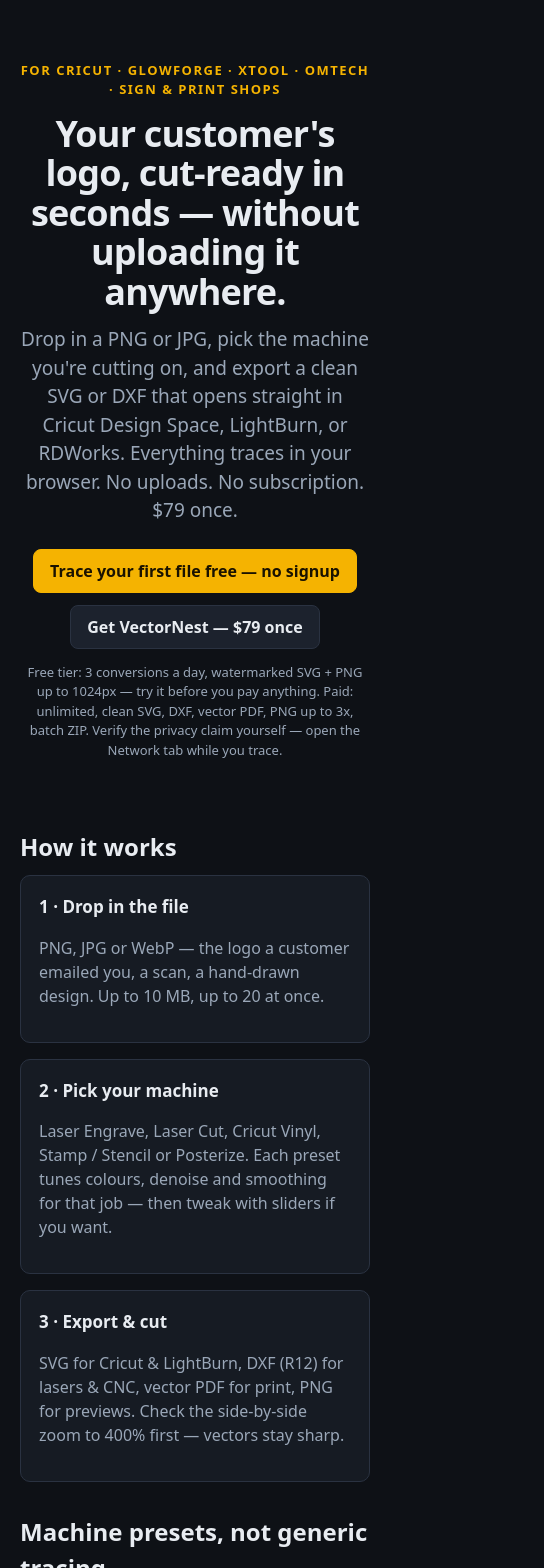
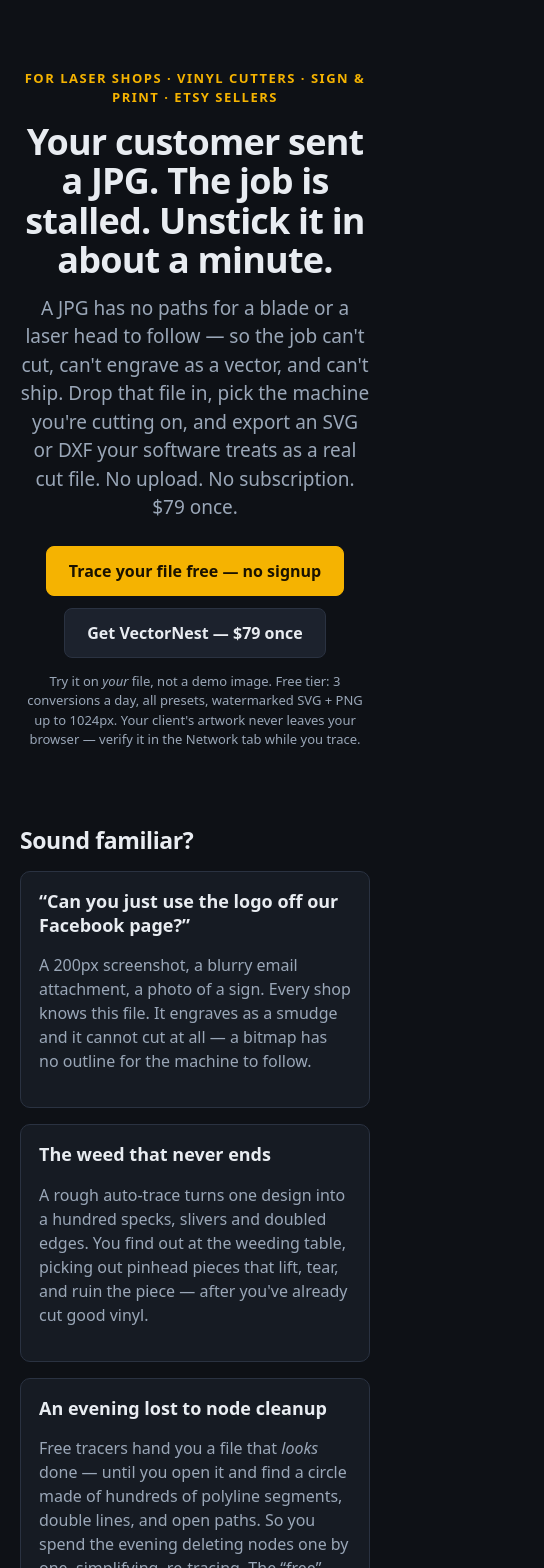
Before and after one commit to pishaiCat/vectorrep, a React (Vite) app: page / in a window 390 px wide. Shown: the part 180-1748 px from the top of the page, 544 px wide, since content can reach past the window. Built offline with nearby package versions, Linux system fonts and the light colour scheme.

Commit message:
Redesign homepage around customer psychology (pain mirror, job flow, objection FAQ)

```diff
--- a/src/index.css
+++ b/src/index.css
@@ -112,7 +112,35 @@ footer.site {
 footer.site a { color: var(--muted); text-decoration: none; }
 footer.site a:hover { color: var(--text); }
 
-/* ---- Studio ---- */
+/* ---- Landing page (customer-psychology redesign) ---- */
+.lp section { margin-bottom: 8px; }
+.lp-hero { padding: 56px 0 28px; }
+.lp-hero h1 { font-size: 56px; max-width: 880px; }
+.section-title { font-size: 28px; letter-spacing: -0.4px; margin: 44px 0 14px; }
+.lp-section-sub { max-width: 760px; font-size: 16px; }
+.lp-pain .card h3 { font-size: 18px; line-height: 1.3; }
+.lp-pain-close { max-width: 820px; margin: 16px auto 0; text-align: center; font-size: 16px; }
+.lp-step { position: relative; padding-top: 18px; }
+.step-num {
+  display: inline-flex; align-items: center; justify-content: center;
+  width: 30px; height: 30px; border-radius: 999px; background: var(--accent);
+  color: var(--accent-text); font-weight: 800; font-size: 15px; margin-bottom: 10px;
+}
+.lp-proof p { font-size: 16px; }
+.lp-proof p + p { margin-top: 12px; }
+.lp-presets { display: grid; grid-template-columns: repeat(2, 1fr); gap: 16px; }
+.lp-preset h3 { font-size: 18px; }
+.btn-lg { padding: 12px 22px; font-size: 16px; }
+.lp-cta { border-top: 1px solid var(--border); margin-top: 40px; padding: 44px 0 8px; }
+.lp-cta h2 { font-size: 34px; margin: 0 auto 12px; max-width: 720px; }
+@media (max-width: 820px) {
+  .lp-hero h1 { font-size: 36px; }
+  .section-title { font-size: 23px; margin-top: 32px; }
+  .lp-presets { grid-template-columns: 1fr; }
+  .lp-cta h2 { font-size: 26px; }
+  .lp table { display: block; overflow-x: auto; }
+}
+
 .studio-page { max-width: 1480px; }
 .studio-head { display: flex; justify-content: space-between; align-items: center; flex-wrap: wrap; gap: 10px; }
 .studio-head h1 { margin: 0; }
--- a/src/pages/Landing.tsx
+++ b/src/pages/Landing.tsx
@@ -1,77 +1,131 @@
 export default function Landing() {
   return (
-    <div className="container">
-      <section className="hero">
-        <p className="eyebrow">For Cricut · Glowforge · xTool · Omtech · sign &amp; print shops</p>
-        <h1>Your customer&apos;s logo, cut-ready in seconds — without uploading it anywhere.</h1>
+    <div className="container lp">
+      {/* 1 — HERO: name the exact painful moment, promise the outcome, kill the risks */}
+      <section className="hero lp-hero">
+        <p className="eyebrow">For laser shops · vinyl cutters · sign &amp; print · Etsy sellers</p>
+        <h1>Your customer sent a JPG. The job is stalled. Unstick it in about a minute.</h1>
         <p className="lead">
-          Drop in a PNG or JPG, pick the machine you&apos;re cutting on, and export a clean SVG or DXF
-          that opens straight in Cricut Design Space, LightBurn, or RDWorks. Everything traces in your
-          browser. No uploads. No subscription. $79 once.
+          A JPG has no paths for a blade or a laser head to follow — so the job can&apos;t cut, can&apos;t
+          engrave as a vector, and can&apos;t ship. Drop that file in, pick the machine you&apos;re cutting on,
+          and export an SVG or DXF your software treats as a real cut file. No upload. No subscription. $79 once.
         </p>
         <div className="cta-row">
-          <a className="btn btn-primary" href="#/app">Trace your first file free — no signup</a>
-          <a className="btn" href="#/activate">Get VectorNest — $79 once</a>
+          <a className="btn btn-primary btn-lg" href="#/app">Trace your file free — no signup</a>
+          <a className="btn btn-lg" href="#/activate">Get VectorNest — $79 once</a>
         </div>
         <p className="proof">
-          Free tier: 3 conversions a day, watermarked SVG + PNG up to 1024px — try it before you pay anything.
-          Paid: unlimited, clean SVG, DXF, vector PDF, PNG up to 3x, batch ZIP. Verify the privacy claim yourself —
-          open the Network tab while you trace.
+          Try it on <em>your</em> file, not a demo image. Free tier: 3 conversions a day, all presets,
+          watermarked SVG + PNG up to 1024px. Your client&apos;s artwork never leaves your browser —
+          verify it in the Network tab while you trace.
         </p>
       </section>
 
-      <h2>How it works</h2>
-      <div className="grid-3">
-        <div className="card"><h3>1 · Drop in the file</h3><p className="muted">PNG, JPG or WebP — the logo a customer emailed you, a scan, a hand-drawn design. Up to 10&nbsp;MB, up to 20 at once.</p></div>
-        <div className="card"><h3>2 · Pick your machine</h3><p className="muted">Laser Engrave, Laser Cut, Cricut Vinyl, Stamp / Stencil or Posterize. Each preset tunes colours, denoise and smoothing for that job — then tweak with sliders if you want.</p></div>
-        <div className="card"><h3>3 · Export &amp; cut</h3><p className="muted">SVG for Cricut &amp; LightBurn, DXF (R12) for lasers &amp; CNC, vector PDF for print, PNG for previews. Check the side-by-side zoom to 400% first — vectors stay sharp.</p></div>
-      </div>
-
-      <h2>Machine presets, not generic tracing</h2>
-      <p className="muted">Generic tracers hand back hundreds of tiny shapes and stray specks your machine then tries to cut one by one. Presets exist to stop that: each one removes specks, merges near-identical colours, and closes outlines for its machine.</p>
-      <div className="grid-3">
-        <div className="card"><h3>Laser Engrave</h3><p className="muted">Clean single-colour paths for engraving logos and line art on Glowforge, xTool and Omtech.</p></div>
-        <div className="card"><h3>Laser Cut</h3><p className="muted">Smoother outlines, heavier denoise — fewer nodes, cleaner weeding, files that open in LightBurn and RDWorks.</p></div>
-        <div className="card"><h3>Cricut Vinyl</h3><p className="muted">Flat colours kept as separate layers, so Design Space sees a cut file — not a picture in a box.</p></div>
-        <div className="card"><h3>Stamp / Stencil</h3><p className="muted">Bold shapes, heavy denoise — bridges and counters preserved.</p></div>
-        <div className="card"><h3>Posterize</h3><p className="muted">Up to 10 colours for multi-colour artwork.</p></div>
-        <div className="card"><h3>Advanced sliders</h3><p className="muted">Colours, denoise, smoothing — tune any preset and re-trace in seconds.</p></div>
-      </div>
-
-      <h2>What you get, beyond the SVG</h2>
-      <div className="grid-3">
-        <div className="card"><h3>DXF (R12)</h3><p className="muted">For lasers and CNC — mm, inch or px units. The format the machine actually reads.</p></div>
-        <div className="card"><h3>Vector PDF</h3><p className="muted">Real vector paths for print and suppliers — not a PNG embedded in a PDF.</p></div>
-        <div className="card"><h3>Batch ZIP</h3><p className="muted">Queue up to 20 images, trace them in one pass, download one ZIP. Paid only.</p></div>
-      </div>
-
-      <h2>Why one payment beats a subscription</h2>
-      <div className="grid-2">
-        <div className="card price-card">
-          <h3>VectorNest</h3>
-          <p className="price">$79 <small>once, forever (v1.x)</small></p>
-          <p className="muted">Unlimited conversions · Full SVG · DXF · Vector PDF · PNG up to 3x · Batch ZIP (20 images) · 3 devices · 14-day refunds</p>
-          <p><a className="btn btn-primary" href="#/activate">Get VectorNest — $79</a></p>
-          <p className="small muted">Checkout via Creem. Your license key is emailed automatically.</p>
+      {/* 2 — PAIN MIRROR: the four ways this job goes wrong today, in their language */}
+      <section>
+        <h2 className="section-title">Sound familiar?</h2>
+        <div className="grid-2 lp-pain">
+          <div className="card">
+            <h3>“Can you just use the logo off our Facebook page?”</h3>
+            <p className="muted">
+              A 200px screenshot, a blurry email attachment, a photo of a sign. Every shop knows this file.
+              It engraves as a smudge and it cannot cut at all — a bitmap has no outline for the machine to follow.
+            </p>
           </div>
           <div className="card">
-          <h3>The maths for sporadic craft work</h3>
+            <h3>The weed that never ends</h3>
             <p className="muted">
-            Vectorizer.ai charges $9.99/month and uploads your images to its servers — download needs the subscription.
-            Vector Magic online is $9.95/month, or $295 for the desktop edition.
-            VectoSolve sells credit packs from $6.99 and subscriptions from $7.99/month (or $49/year) — and its free tier is one conversion.
-            VectorizerKit traces in-browser like us, but charges $9.99/month or $79.99/year, with pay-per-file packs from $4.99/10.
+              A rough auto-trace turns one design into a hundred specks, slivers and doubled edges. You find out
+              at the weeding table, picking out pinhead pieces that lift, tear, and ruin the piece — after
+              you&apos;ve already cut good vinyl.
             </p>
+          </div>
+          <div className="card">
+            <h3>An evening lost to node cleanup</h3>
             <p className="muted">
-            Craft work is sporadic — you should not pay rent on a tool you use a few times a month, and you should not
-            have to upload a client&apos;s logo to a third-party server to trace it. $79 breaks even against the
-            subscription leaders in about 8 months, and then it is yours. The free tier stays free, so you can verify
-            quality before you pay anything.
+              Free tracers hand you a file that <em>looks</em> done — until you open it and find a circle made of
+              hundreds of polyline segments, double lines, and open paths. So you spend the evening deleting nodes
+              one by one, simplifying, re-tracing. The “free” tool cost you the evening.
+            </p>
+          </div>
+          <div className="card">
+            <h3>The paywall at the download button</h3>
+            <p className="muted">
+              You upload, wait, perfect the preview — and only at download discover it needs a subscription.
+              For one logo a year, that&apos;s a month&apos;s rent on thirty seconds of work. The preview was free;
+              the file was never going to be.
             </p>
           </div>
         </div>
+        <p className="muted lp-pain-close">
+          VectorNest is built to kill all four: trace on <strong>your</strong> file before paying, presets that
+          remove specks and smooth nodes <em>at trace time</em>, and a free tier that gives you a real file —
+          not just a preview of one.
+        </p>
+      </section>
 
-      <h2>VectorNest vs the usual options</h2>
+      {/* 3 — THE JOB FLOW */}
+      <section>
+        <h2 className="section-title">From stalled job to cut file</h2>
+        <div className="grid-3">
+          <div className="card lp-step"><span className="step-num">1</span><h3>Drop in the JPG</h3><p className="muted">The customer&apos;s PNG, JPG or WebP — a logo, a sketch, a scan. Up to 10&nbsp;MB, up to 20 at once. It stays on your machine.</p></div>
+          <div className="card lp-step"><span className="step-num">2</span><h3>Pick your machine</h3><p className="muted">Laser Cut, Laser Engrave, Cricut Vinyl, Stamp / Stencil or Posterize. Each preset tunes colours, denoise and smoothing for that job — then tweak with sliders if you want.</p></div>
+          <div className="card lp-step"><span className="step-num">3</span><h3>Check it, export it, cut it</h3><p className="muted">Side-by-side preview, zoom to 400% — vectors stay sharp. Export SVG, DXF (R12), vector PDF or PNG. Do a test cut on scrap, then run the job.</p></div>
+        </div>
+      </section>
+
+      {/* 4 — PROOF: don't trust screenshots, trace your own file */}
+      <section>
+        <h2 className="section-title">Proof means your file, not our screenshots</h2>
+        <div className="card lp-proof">
+          <p>
+            We could show you glossy before-and-afters. They&apos;d prove nothing about <em>your</em> logo —
+            every shop&apos;s hard file is different. So the proof is the free tier itself: drop in the worst
+            file on your desk, trace it, zoom to 400%, and judge the paths. If they&apos;re not good enough
+            to cut, you&apos;ve spent nothing and learned it in a minute.
+          </p>
+          <p className="muted">
+            Want a starting point? The Studio has three sample files (coffee logo, heart banner, stencil letters)
+            you can trace in one click. And the{' '}
+            <a href="#/benchmark">benchmark page</a> shows our full Phase 0 scorecard — with its limits stated
+            plainly: <strong>19/20 “good enough for cutting” was the VTracer engine on synthetic images</strong>,
+            not this MVP&apos;s engine and not real customer files. The MVP ships with ImageTracer (pure JS,
+            client-side) while a web-target VTracer swap is prepared. We don&apos;t claim VTracer output for the MVP.
+          </p>
+          <p><a className="btn btn-primary" href="#/app">Open the Studio — trace your file free</a></p>
+        </div>
+      </section>
+
+      {/* 5 — PRESETS AS JOB FIXES */}
+      <section>
+        <h2 className="section-title">Presets that fix the machine&apos;s complaints</h2>
+        <p className="muted lp-section-sub">
+          A generic tracer gives every job the same settings — that&apos;s how you get specks, slivers and
+          node soup. Each preset below is tuned for what its machine chokes on.
+        </p>
+        <div className="lp-presets">
+          <div className="card lp-preset"><h3>Laser Cut</h3><p className="muted"><strong>Fixes:</strong> jagged outlines, stray specks the laser tries to cut one by one, too many nodes making the head stutter. Smoother outlines, heavier denoise, closed paths — opens in LightBurn and RDWorks.</p></div>
+          <div className="card lp-preset"><h3>Laser Engrave</h3><p className="muted"><strong>Fixes:</strong> muddy engraving from colour and shading. Clean single-colour paths for logos and line art on Glowforge, xTool and Omtech.</p></div>
+          <div className="card lp-preset"><h3>Cricut Vinyl</h3><p className="muted"><strong>Fixes:</strong> the hundred-speck weed, and Design Space re-tracing your file. Flat colours kept as separate layers, so it lands as a cut file — not a picture in a box — with bold, spaced paths that peel in one piece.</p></div>
+          <div className="card lp-preset"><h3>Stamp / Stencil</h3><p className="muted"><strong>Fixes:</strong> bridges and counters filling in, fragile thin spots tearing. Bold shapes, heavy denoise, bridges preserved.</p></div>
+          <div className="card lp-preset"><h3>Posterize</h3><p className="muted"><strong>Fixes:</strong> multi-colour artwork collapsing into mush. Up to 10 colours for designs where colour is the point.</p></div>
+          <div className="card lp-preset"><h3>Advanced sliders</h3><p className="muted"><strong>Fixes:</strong> the one file that needs a human call. Colours, denoise, smoothing — tune any preset and re-trace in seconds.</p></div>
+        </div>
+      </section>
+
+      {/* 6 — WHAT YOU GET BEYOND THE SVG */}
+      <section>
+        <h2 className="section-title">What you get, beyond the SVG</h2>
+        <div className="grid-3">
+          <div className="card"><h3>DXF (R12)</h3><p className="muted">For lasers and CNC — mm, inch or px units. The format the machine actually reads.</p></div>
+          <div className="card"><h3>Vector PDF</h3><p className="muted">Real vector paths for print and suppliers — not a PNG embedded in a PDF. (Some converters ship exactly that “fake vectorization” — zoom to 400% and it goes soft. Ours stays sharp.)</p></div>
+          <div className="card"><h3>Batch ZIP</h3><p className="muted">Queue up to 20 images, trace them in one pass, download one ZIP. Paid only — this is the “twenty customer logos before lunch” feature.</p></div>
+        </div>
+      </section>
+
+      {/* 7 — HONEST COMPARISON */}
+      <section>
+        <h2 className="section-title">VectorNest vs the usual options</h2>
         <div className="card">
           <table>
             <thead><tr><th></th><th>VectorNest</th><th>Vectorizer.ai / Vector Magic online</th><th>VectoSolve</th><th>VectorizerKit</th></tr></thead>
@@ -85,37 +139,62 @@ export default function Landing() {
           </table>
           <p className="small muted">Competitor prices from their public pricing pages, checked October 2026 — they change; check before you decide. VectorizerKit&apos;s in-browser tracing and Vector Magic&apos;s desktop option are both real alternatives; the table shows where VectorNest differs: craft presets + no-upload + one payment.</p>
         </div>
+      </section>
 
-      <h2>Benchmark teaser</h2>
+      {/* 8 — PRICING, framed against the real alternatives */}
+      <section>
+        <h2 className="section-title">One payment, because your work is sporadic</h2>
+        <div className="grid-2">
+          <div className="card price-card">
+            <h3>VectorNest</h3>
+            <p className="price">$79 <small>once, forever (v1.x)</small></p>
+            <p className="muted">Unlimited conversions · Full SVG · DXF · Vector PDF · PNG up to 3x · Batch ZIP (20 images) · 3 devices · 14-day refunds</p>
+            <p><a className="btn btn-primary" href="#/activate">Get VectorNest — $79</a></p>
+            <p className="small muted">Checkout via Creem. Your license key is emailed automatically. Not a subscription — it never renews.</p>
+          </div>
           <div className="card">
-        <p>
-          In Phase 0, the official VTracer engine scored <strong>19/20 “good enough for cutting”</strong> on
-          20 synthetic test images — 18 good, 1 acceptable, 1 fail. <strong>Read that carefully:</strong> those
-          results were earned by VTracer on synthetic images, not by this MVP&apos;s engine and not on real
-          customer files. The MVP ships with ImageTracer (pure JS, client-side) while the VTracer web-WASM
-          swap is prepared. Full table, methodology and caveats on the{' '}
-          <a href="#/benchmark">benchmark page</a>.
+            <h3>Do the maths on your actual usage</h3>
+            <p className="muted">
+              A subscription charges you every month whether you traced one logo or fifty. Craft work comes in
+              bursts — a quiet month still bills you. $79 breaks even against the $9.99/month leaders in about
+              8 months, and then it&apos;s yours.
+            </p>
+            <p className="muted">
+              The other way to buy this job is a manual tracing service: typically a per-image fee and a day or
+              two of waiting, every single time. Three or four of those orders cost more than VectorNest — and
+              you still waited. Or Inkscape Trace Bitmap: free, and an evening of node cleanup per file.
+              VectorNest is priced for the shop that wants the file now, without rent and without the evening.
             </p>
           </div>
+        </div>
+      </section>
 
-      <h2>Frequently asked questions</h2>
+      {/* 9 — OBJECTIONS, answered honestly */}
+      <section>
+        <h2 className="section-title">Before you ask…</h2>
         <div className="faq">
-        <details><summary>Is my data uploaded anywhere?</summary><p>No. Tracing and every export run in your browser, on your CPU. The only network request VectorNest makes is the license check when you activate or re-validate — and it sends only your license key, never images. Watch the Network tab while you trace. (Vectorizer.ai and VectoSolve upload to their servers; VectorizerKit, like us, traces in-browser.)</p></details>
-        <details><summary>What images work best?</summary><p>Clean, high-contrast logos, line art and flat-colour designs. The tool is for logos, line art and designs — not photos. A crisp source gives a crisp vector; a blurry low-res JPG will trace blurry. Around 1000px on the long edge is a comfortable floor.</p></details>
-        <details><summary>Which machines does it support?</summary><p>Anything that reads SVG or DXF: Cricut and Silhouette (SVG), Glowforge, xTool and Omtech lasers (SVG/DXF), and most CNC and sign software (DXF R12).</p></details>
-        <details><summary>What does the free tier include?</summary><p>3 conversions per day, all presets, a watermarked SVG preview and PNG export up to 1024px. Paid unlocks unlimited conversions, clean SVG, DXF, vector PDF, PNG up to 3x, and batch ZIP.</p></details>
+          <details><summary>Will it actually cut clean, or will I be weeding specks all night?</summary><p>That&apos;s the right question, and the honest answer is: it depends on your file. Clean, high-contrast logos and flat-colour designs trace into bold, spaced paths that weed in one piece. Noisy, low-res files produce specks in <em>any</em> tracer — that&apos;s why the presets remove specks at trace time, and why you should judge the free tier on your worst file before paying. Always do a test cut on scrap before good material.</p></details>
+          <details><summary>My logo is tiny / blurry. Will this fix it?</summary><p>No tool can invent detail that isn&apos;t in the file. A blurry logo traces blurry. If the source is under ~1000px on the long edge, ask the customer for a bigger version first — that one email saves more quality than any setting. If the file is simple and high-contrast, even a small source can trace well; if it&apos;s tiny, text-heavy or brand-critical, it may need a manual redraw instead, and we&apos;d rather tell you that than sell you a mushy trace.</p></details>
+          <details><summary>What about fine detail — thin lines, tiny text, hairlines?</summary><p>Thin lines are where traces fail. A 1px line at screen size can vanish or break up at cut size, and detail smaller than your material can hold will tear while weeding. If a detail won&apos;t read at your final cut size, simplify it or size the design up. The Studio preview at 400% plus a test cut will tell you the truth before you commit material.</p></details>
+          <details><summary>Can it do photos?</summary><p>No — and we don&apos;t pretend otherwise. Photos become engrave material, not cut files, in every tool. VectorNest is for logos, line art and designs. If someone promises you a cut-ready vector from a photo, be sceptical.</p></details>
+          <details><summary>Isn&apos;t Inkscape free? Why pay $79?</summary><p>Inkscape Trace Bitmap is free and capable — if you&apos;re willing to spend the evening: simplify nodes, delete double lines, close paths, separate colours by hand, remove the embedded bitmap it leaves behind. VectorNest is for the job where that evening costs more than $79: the presets, the DXF/PDF/batch exports, and the one-click flow. Try the free tier on a real file and compare the time, not just the price.</p></details>
+          <details><summary>What about $4.99 credit packs — aren&apos;t they cheaper?</summary><p>For one file, yes. For a shop, packs are rent in disguise: you pay per file forever, and the meter is always running when a customer sends you twenty logos. $79 once ends the meter. If you genuinely trace one file a year, use the free tier or a pack — we&apos;d rather have you as a free user than a bad purchase.</p></details>
+          <details><summary>Is my client&apos;s artwork uploaded anywhere?</summary><p>No. Tracing and every export run in your browser, on your CPU. The only network request VectorNest makes is the license check when you activate or re-validate — and it sends only your license key, never images. Watch the Network tab while you trace. (Vectorizer.ai and VectoSolve upload to their servers; VectorizerKit, like us, traces in-browser.) This matters because client logos are often unreleased work — uploading them to a stranger&apos;s server is a real professional risk.</p></details>
+          <details><summary>Which machines does it support?</summary><p>Anything that reads SVG or DXF: Cricut and Silhouette (SVG), Glowforge, xTool and Omtech lasers (SVG/DXF), and most CNC and sign software (DXF R12). The SVG lands in Design Space as a cut layer, not a print layer.</p></details>
           <details><summary>What if the result isn&apos;t good enough?</summary><p>You see the full result before paying — the free tier exists so you can verify quality first. And paid comes with 14-day, no-questions-asked refunds.</p></details>
-        <details><summary>What is the refund policy?</summary><p>14 days, no questions asked.</p></details>
           <details><summary>What engine does the MVP use?</summary><p>ImageTracer (pure JS, client-side). The Phase 0 benchmark used the official VTracer engine in Node; its npm build is Node-targeted and cannot run in a browser build, so a web-target VTracer swap is planned. We do not claim VTracer output for the MVP.</p></details>
         </div>
+      </section>
 
-      <section className="hero">
-        <h2>Try it on a real file before you pay anything.</h2>
-        <p className="lead">Drop in a logo. Check the preview at 400%. If the file is good enough to cut, buy it once and keep it.</p>
+      {/* 10 — CLOSING CTA */}
+      <section className="hero lp-cta">
+        <h2>That stalled job is one file away from shipping.</h2>
+        <p className="lead">Drop in the worst logo on your desk. Check the preview at 400%. If the file is good enough to cut, buy it once and keep it.</p>
         <div className="cta-row">
-          <a className="btn btn-primary" href="#/app">Open the Studio — free</a>
-          <a className="btn" href="#/benchmark">Read the benchmark</a>
+          <a className="btn btn-primary btn-lg" href="#/app">Open the Studio — free</a>
+          <a className="btn btn-lg" href="#/benchmark">Read the benchmark</a>
         </div>
+        <p className="proof">No signup. No upload. No subscription. $79 once, 14-day refunds.</p>
       </section>
     </div>
   );
```
Lines whose indentation alone changed are shown as unchanged.
